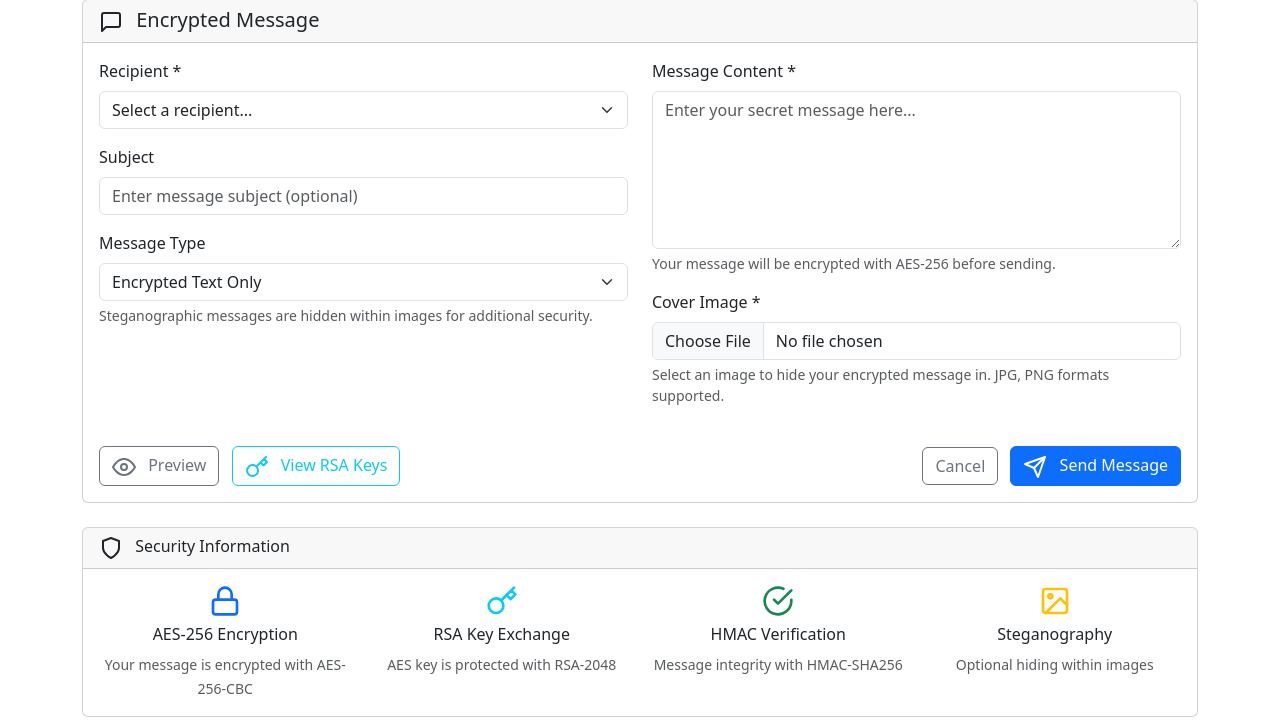
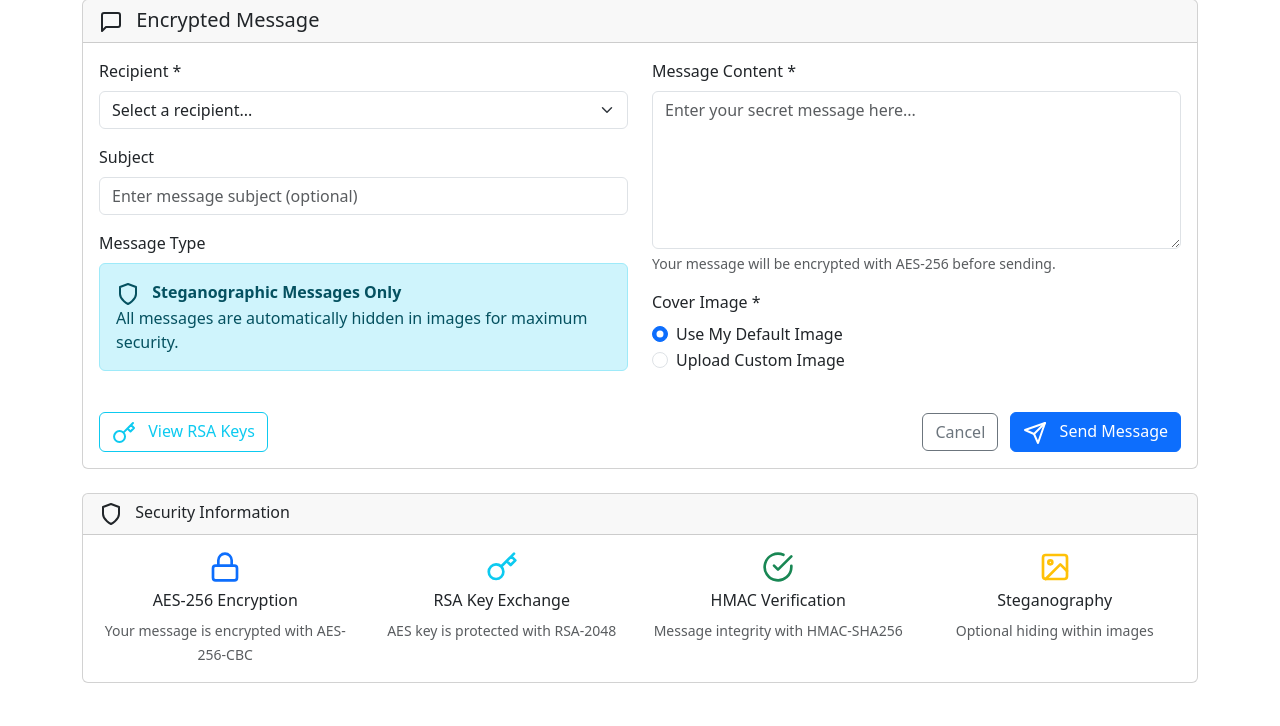
Before and after one commit to xetadeveloper/steg-cryptography, a Flask app: page /compose in a window 1280 px wide. Shown: the part 175-901 px from the top of the page. Run offline with Flask 3, Linux system fonts and the light colour scheme; the visitor is signed in with stand-in values (Sample User, id 1); data that the repository does not hold is empty; some libraries are stand-ins or nearby versions.

Commit message:
Improve message security and image handling for user communication
Refactors steganography to enforce image embedding, enables default user images from Cloudinary, and fixes AES import error.

Replit-Commit-Author: Agent
Replit-Commit-Session-Id: 7a6eef9f-3a10-44e0-9c1b-693bd34cb1a9
Replit-Commit-Screenshot-Url: https://storage.googleapis.com/screenshot-production-us-central1/d1b12b68-042f-42ef-ada0-0df2665cd8ac/7a6eef9f-3a10-44e0-9c1b-693bd34cb1a9/T30Gejt

```diff
--- a/requirements.txt
+++ b/requirements.txt
@@ -1,5 +1,4 @@
 Flask==2.3.3
-cryptography==41.0.4
 Pillow==10.0.0
 bcrypt
 flask-login
--- a/templates/messaging/compose.html
+++ b/templates/messaging/compose.html
@@ -74,20 +74,15 @@
                                            placeholder="Enter message subject (optional)">
                                 </div>
 
-                                <!-- Message Type -->
+                                <!-- Message Type - Steganography Only -->
                                 <div class="mb-3">
-                                    <label for="message_type" class="form-label">Message Type</label>
-                                    <select class="form-select" id="message_type" name="message_type">
-                                        <option value="text" {% if message_type == 'text' %}selected{% endif %}>
-                                            Encrypted Text Only
-                                        </option>
-                                        <option value="steganographic" {% if message_type == 'steganographic' %}selected{% endif %}>
-                                            Steganographic (Hidden in Image)
-                                        </option>
-                                    </select>
-                                    <div class="form-text">
-                                        Steganographic messages are hidden within images for additional security.
+                                    <label class="form-label">Message Type</label>
+                                    <div class="alert alert-info">
+                                        <i data-feather="shield" class="me-2"></i>
+                                        <strong>Steganographic Messages Only</strong><br>
+                                        All messages are automatically hidden in images for maximum security.
                                     </div>
+                                    <input type="hidden" name="message_type" value="steganographic">
                                 </div>
                             </div>
 
@@ -102,13 +97,41 @@
                                     </div>
                                 </div>
 
-                                <!-- Cover Image (required for all steganographic messages) -->
+                                <!-- Image Selection -->
                                 <div class="mb-3">
-                                    <label for="cover_image" class="form-label">Cover Image *</label>
+                                    <label class="form-label">Cover Image *</label>
+
+                                    <!-- Default Image Option -->
+                                    <div class="mb-3">
+                                        <div class="form-check">
+                                            <input class="form-check-input" type="radio" name="image_source" id="useDefault" value="default" checked>
+                                            <label class="form-check-label" for="useDefault">
+                                                Use My Default Image
+                                            </label>
+                                        </div>
+                                        <div class="form-check">
+                                            <input class="form-check-input" type="radio" name="image_source" id="useCustom" value="custom">
+                                            <label class="form-check-label" for="useCustom">
+                                                Upload Custom Image
+                                            </label>
+                                        </div>
+                                    </div>
+
+                                    <!-- Custom Image Upload -->
+                                    <div id="customImageSection" class="mb-3" style="display: none;">
                                         <input type="file" class="form-control" id="cover_image" name="cover_image"
-                                           accept="image/*" required>
+                                               accept="image/*">
                                         <div class="form-text">
                                             Select an image to hide your encrypted message in. JPG, PNG formats supported.
+                                        </div>
+                                    </div>
+
+                                    <!-- Image Preview -->
+                                    <div id="imagePreview" class="mt-3" style="display: none;">
+                                        <label class="form-label">Preview:</label>
+                                        <div class="border rounded p-2 text-center" style="max-height: 300px; overflow: hidden;">
+                                            <img id="previewImg" src="" alt="Image Preview" class="img-fluid" style="max-height: 250px;">
+                                        </div>
                                     </div>
                                 </div>
 
@@ -121,10 +144,7 @@
                             <div class="col-12">
                                 <div class="d-flex justify-content-between">
                                     <div>
-                                        <button type="button" class="btn btn-outline-secondary me-2" id="previewBtn">
-                                            <i data-feather="eye" class="me-2"></i>
-                                            Preview
-                                        </button>
+
                                         <a href="{{ url_for('auth.settings') }}" class="btn btn-outline-info">
                                             <i data-feather="key" class="me-2"></i>
                                             View RSA Keys
@@ -189,70 +209,88 @@
 // Initialize Feather icons
 feather.replace();
 
-// Message type change handler
-document.getElementById('message_type').addEventListener('change', function() {
-    const coverImageSection = document.getElementById('coverImageSection');
+// Image source selection handling
+const useDefaultRadio = document.getElementById('useDefault');
+const useCustomRadio = document.getElementById('useCustom');
+const customImageSection = document.getElementById('customImageSection');
+const imagePreview = document.getElementById('imagePreview');
+const previewImg = document.getElementById('previewImg');
 const coverImageInput = document.getElementById('cover_image');
 
-    if (this.value === 'steganographic') {
-        coverImageSection.style.display = 'block';
-        coverImageInput.required = true;
+// Show/hide custom image section based on selection
+function toggleImageSource() {
+    if (useCustomRadio.checked) {
+        customImageSection.style.display = 'block';
+        // Show default image preview if user has one
+        {% if current_user.default_image_url %}
+        previewImg.src = '';
+        imagePreview.style.display = 'none';
+        {% endif %}
     } else {
-        coverImageSection.style.display = 'none';
-        coverImageInput.required = false;
-        coverImageInput.value = '';
+        customImageSection.style.display = 'none';
+        // Show user's default image if they have one
+        {% if current_user.default_image_url %}
+        previewImg.src = '{{ current_user.default_image_url }}';
+        imagePreview.style.display = 'block';
+        {% else %}
+        imagePreview.style.display = 'none';
+        {% endif %}
+    }
+}
+
+// Initialize on page load
+toggleImageSource();
+
+useDefaultRadio.addEventListener('change', toggleImageSource);
+useCustomRadio.addEventListener('change', toggleImageSource);
+
+// Image preview for custom uploads
+coverImageInput.addEventListener('change', function(e) {
+    const file = e.target.files[0];
+    if (file) {
+        const reader = new FileReader();
+        reader.onload = function(e) {
+            previewImg.src = e.target.result;
+            imagePreview.style.display = 'block';
+        };
+        reader.readAsDataURL(file);
+    } else {
+        imagePreview.style.display = 'none';
     }
 });
 
-// Generate RSA keys
-document.getElementById('generateKeysBtn').addEventListener('click', function() {
-    const btn = this;
-    const originalContent = btn.innerHTML;
+// Form validation and submission
+document.getElementById('composeForm').addEventListener('submit', function(e) {
+    const recipient = document.getElementById('recipient').value;
+    const message = document.getElementById('message').value;
 
-    btn.disabled = true;
-    btn.innerHTML = '<span class="spinner-border spinner-border-sm me-2"></span>Generating...';
+    if (!recipient) {
+        e.preventDefault();
+        alert('Please select a recipient.');
+        return;
+    }
 
-    fetch('{{ url_for("main.generate_keys") }}', {
-        method: 'POST'
-    })
-    .then(response => response.json())
-    .then(data => {
-        if (data.success) {
-            // Show keys in modal or alert (simplified for demo)
-            alert('RSA Keys Generated Successfully!\n\nPublic Key:\n' + data.public_key + '\n\nPrivate Key:\n' + data.private_key);
-        } else {
-            alert('Error generating keys: ' + data.error);
+    if (!message.trim()) {
+        e.preventDefault();
+        alert('Please enter a message.');
+        return;
     }
-    })
-    .catch(error => {
-        alert('Error: ' + error.message);
-    })
-    .finally(() => {
-        btn.disabled = false;
-        btn.innerHTML = originalContent;
-    });
-});
 
-// Form submission handler
-document.getElementById('composeForm').addEventListener('submit', function(e) {
+    // Check if custom image is selected but no file uploaded
+    if (useCustomRadio.checked && !coverImageInput.files[0]) {
         e.preventDefault();
+        alert('Please select an image to upload or use your default image.');
+        return;
+    }
 
-    const formData = new FormData(this);
-    const submitBtn = this.querySelector('button[type="submit"]');
-    const originalContent = submitBtn.innerHTML;
-
-    submitBtn.disabled = true;
-    submitBtn.innerHTML = '<span class="spinner-border spinner-border-sm me-2"></span>Sending...';
-
-    // For demo purposes, just show success message
-    setTimeout(() => {
-        alert('Message sent successfully!');
-        window.location.href = '{{ url_for("main.dashboard") }}';
-    }, 2000);
-});
-
-// Preview functionality
-document.getElementById('previewBtn').addEventListener('click', function() {
+    // Check if default is selected but user has no default image
+    {% if not current_user.default_image_url %}
+    if (useDefaultRadio.checked) {
+        e.preventDefault();
+        alert('You don\'t have a default image set. Please upload a custom image or set a default image in settings.');
+        return;
+    }
+    {% endif %}
     const message = document.getElementById('message').value;
     const recipient = document.getElementById('recipient').value;
     const subject = document.getElementById('subject').value;
```
Also changed, not shown: core/secure_messaging.py (+6 -7 lines), models.py (+26 -1 lines), replit.md (+16 -0 lines). Lines whose indentation alone changed are shown as unchanged.
